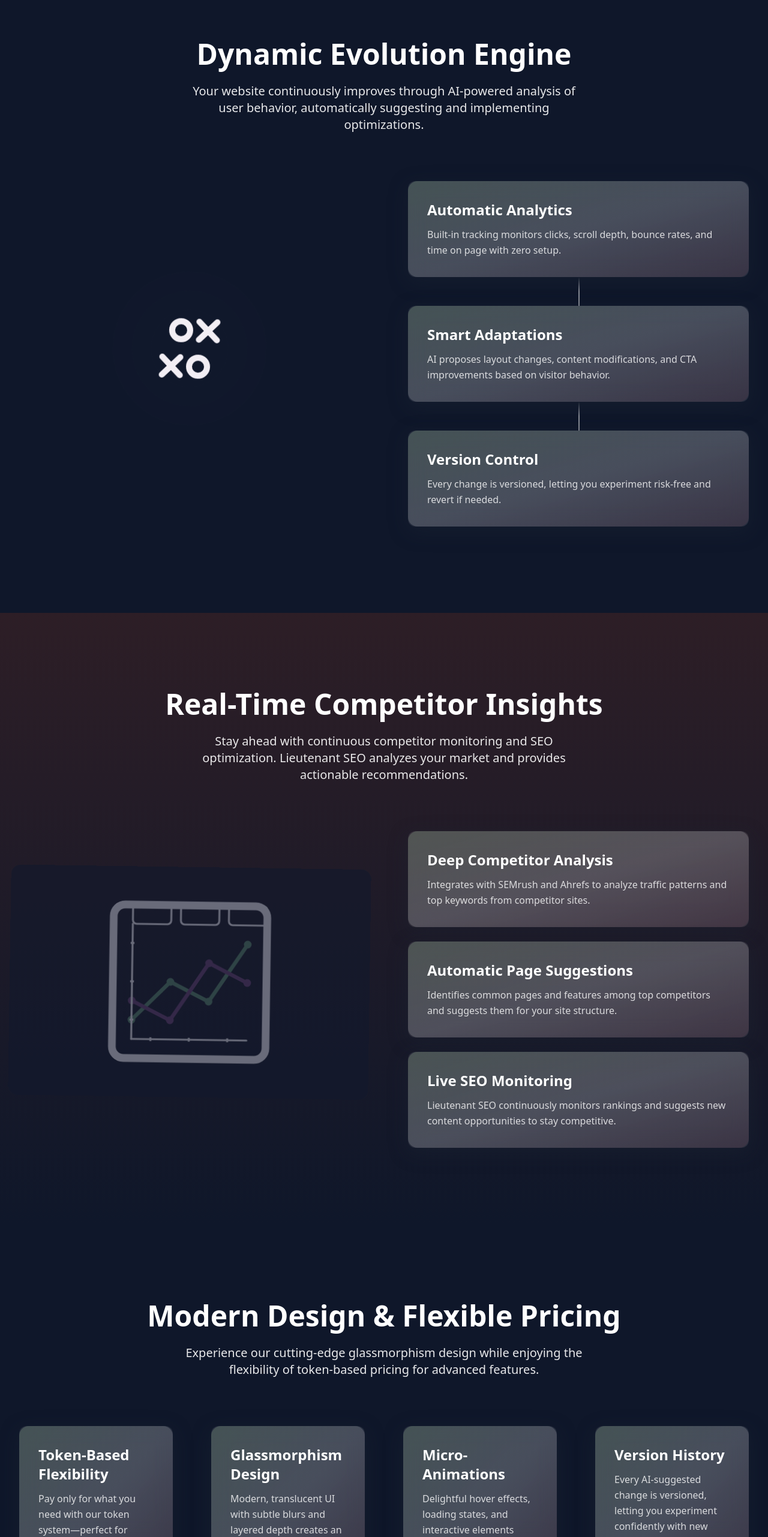
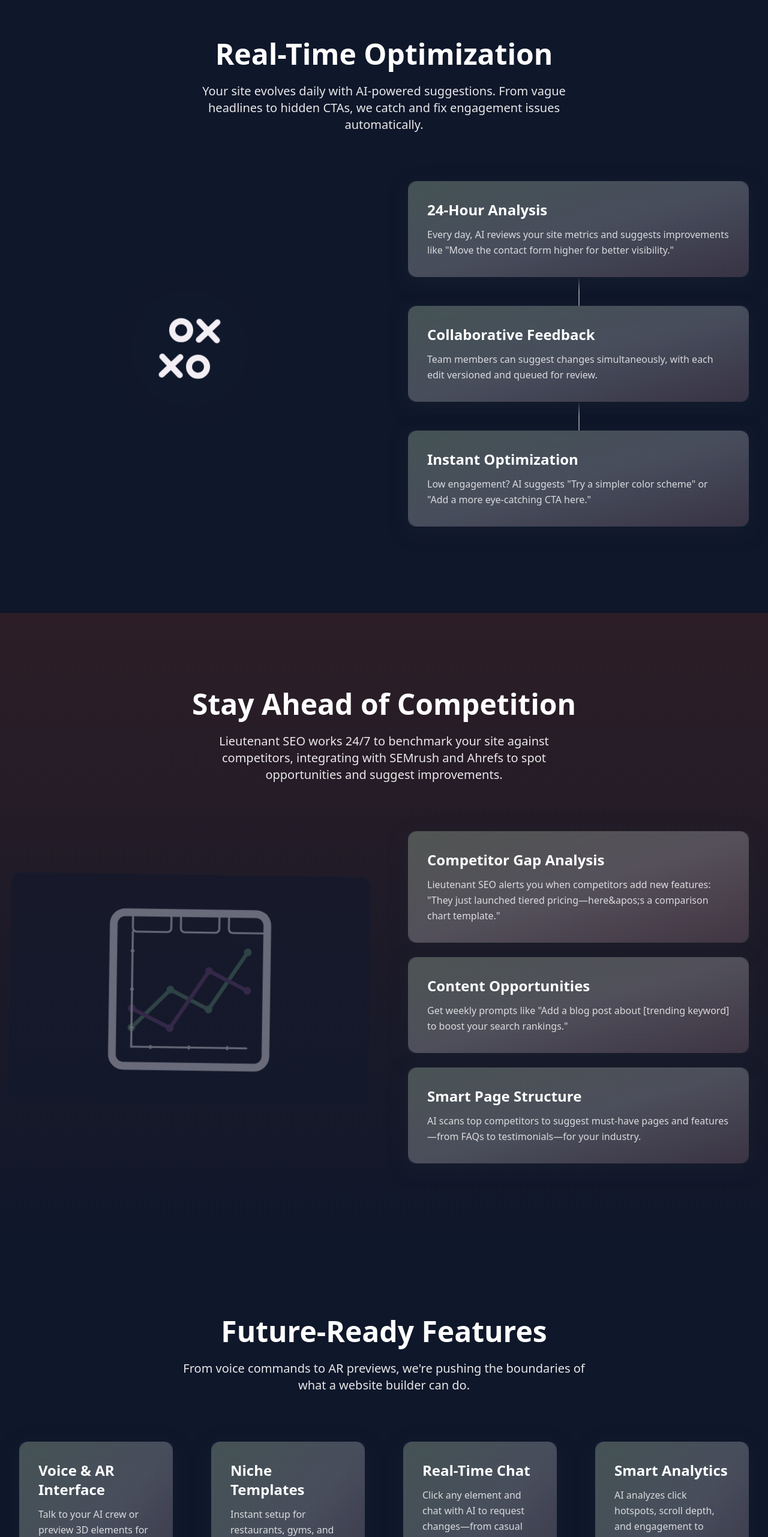
Before and after one commit to verma6uc/creatolabs, a Next.js app: page /features in a window 1280 px wide. Shown: the part 1918-4481 px from the top of the page at 60% size. Built offline with nearby package versions, Linux system fonts and the light colour scheme.

Commit message:
Enhance features page with future-focused capabilities: voice/AR interface, real-time optimization, and detailed competitor analysis

```diff
--- a/src/components/features/CompetitorSection.tsx
+++ b/src/components/features/CompetitorSection.tsx
@@ -8,16 +8,16 @@ interface Feature {
 
 const seoFeatures: Feature[] = [
   {
-    title: 'Deep Competitor Analysis',
-    description: 'Integrates with SEMrush and Ahrefs to analyze traffic patterns and top keywords from competitor sites.'
+    title: 'Competitor Gap Analysis',
+    description: 'Lieutenant SEO alerts you when competitors add new features: "They just launched tiered pricing—here&apos;s a comparison chart template."'
   },
   {
-    title: 'Automatic Page Suggestions',
-    description: 'Identifies common pages and features among top competitors and suggests them for your site structure.'
+    title: 'Content Opportunities',
+    description: 'Get weekly prompts like "Add a blog post about [trending keyword] to boost your search rankings."'
   },
   {
-    title: 'Live SEO Monitoring',
-    description: 'Lieutenant SEO continuously monitors rankings and suggests new content opportunities to stay competitive.'
+    title: 'Smart Page Structure',
+    description: 'AI scans top competitors to suggest must-have pages and features—from FAQs to testimonials—for your industry.'
   }
 ];
 
@@ -31,10 +31,10 @@ export const CompetitorSection = () => {
         <div className="max-w-7xl mx-auto">
           <div className="text-center mb-16">
             <h2 className="text-3xl md:text-5xl font-montserrat font-bold text-white mb-6 animate-fade-up">
-              Real-Time Competitor Insights
+              Stay Ahead of Competition
             </h2>
             <p className="text-xl text-white/90 max-w-2xl mx-auto animate-fade-up animate-delay-100">
-              Stay ahead with continuous competitor monitoring and SEO optimization. Lieutenant SEO analyzes your market and provides actionable recommendations.
+              Lieutenant SEO works 24/7 to benchmark your site against competitors, integrating with SEMrush and Ahrefs to spot opportunities and suggest improvements.
             </p>
           </div>
 
--- a/src/components/features/EvolutionSection.tsx
+++ b/src/components/features/EvolutionSection.tsx
@@ -8,16 +8,16 @@ interface Feature {
 
 const timelineNodes: Feature[] = [
   {
-    title: 'Automatic Analytics',
-    description: 'Built-in tracking monitors clicks, scroll depth, bounce rates, and time on page with zero setup.'
+    title: '24-Hour Analysis',
+    description: 'Every day, AI reviews your site metrics and suggests improvements like "Move the contact form higher for better visibility."'
   },
   {
-    title: 'Smart Adaptations',
-    description: 'AI proposes layout changes, content modifications, and CTA improvements based on visitor behavior.'
+    title: 'Collaborative Feedback',
+    description: 'Team members can suggest changes simultaneously, with each edit versioned and queued for review.'
   },
   {
-    title: 'Version Control',
-    description: 'Every change is versioned, letting you experiment risk-free and revert if needed.'
+    title: 'Instant Optimization',
+    description: 'Low engagement? AI suggests "Try a simpler color scheme" or "Add a more eye-catching CTA here."'
   }
 ];
 
@@ -31,10 +31,10 @@ export const EvolutionSection = () => {
         <div className="max-w-7xl mx-auto">
           <div className="text-center mb-16">
             <h2 className="text-3xl md:text-5xl font-montserrat font-bold text-white mb-6 animate-fade-up">
-              Dynamic Evolution Engine
+              Real-Time Optimization
             </h2>
             <p className="text-xl text-white/90 max-w-2xl mx-auto animate-fade-up animate-delay-100">
-              Your website continuously improves through AI-powered analysis of user behavior, automatically suggesting and implementing optimizations.
+              Your site evolves daily with AI-powered suggestions. From vague headlines to hidden CTAs, we catch and fix engagement issues automatically.
             </p>
           </div>
 
--- a/src/components/features/ExtendedFeaturesSection.tsx
+++ b/src/components/features/ExtendedFeaturesSection.tsx
@@ -7,20 +7,20 @@ interface Feature {
 
 const extraFeatures: Feature[] = [
   {
-    title: 'Token-Based Flexibility',
-    description: 'Pay only for what you need with our token system—perfect for bursts of AI activity without upgrading plans.'
+    title: 'Voice & AR Interface',
+    description: 'Talk to your AI crew or preview 3D elements for eCommerce—the future of web design is here.'
   },
   {
-    title: 'Glassmorphism Design',
-    description: 'Modern, translucent UI with subtle blurs and layered depth creates an engaging, futuristic experience.'
+    title: 'Niche Templates',
+    description: 'Instant setup for restaurants, gyms, and more with pre-configured features like menus and booking systems.'
   },
   {
-    title: 'Micro-Animations',
-    description: 'Delightful hover effects, loading states, and interactive elements enhance user engagement.'
+    title: 'Real-Time Chat',
+    description: 'Click any element and chat with AI to request changes—from casual tone tweaks to complete redesigns.'
   },
   {
-    title: 'Version History',
-    description: 'Every AI-suggested change is versioned, letting you experiment confidently with new designs.'
+    title: 'Smart Analytics',
+    description: 'AI analyzes click hotspots, scroll depth, and engagement to suggest targeted improvements every 24 hours.'
   }
 ];
 
@@ -34,10 +34,10 @@ export const ExtendedFeaturesSection = () => {
         <div className="max-w-7xl mx-auto">
           <div className="text-center mb-16">
             <h2 className="text-3xl md:text-5xl font-montserrat font-bold text-white mb-6 animate-fade-up">
-              Modern Design & Flexible Pricing
+              Future-Ready Features
             </h2>
             <p className="text-xl text-white/90 max-w-2xl mx-auto animate-fade-up animate-delay-100">
-              Experience our cutting-edge glassmorphism design while enjoying the flexibility of token-based pricing for advanced features.
+              From voice commands to AR previews, we&apos;re pushing the boundaries of what a website builder can do.
             </p>
           </div>
 
```
